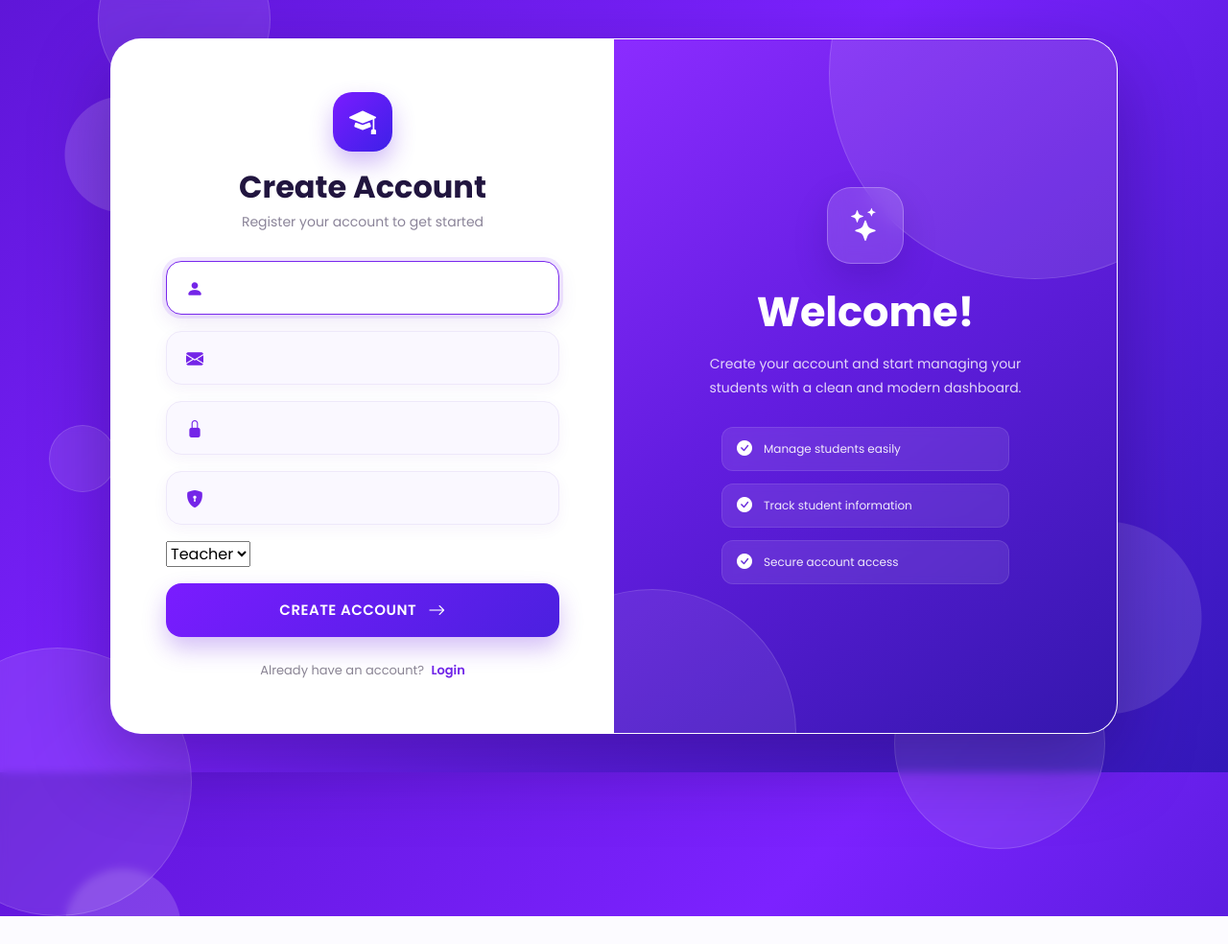
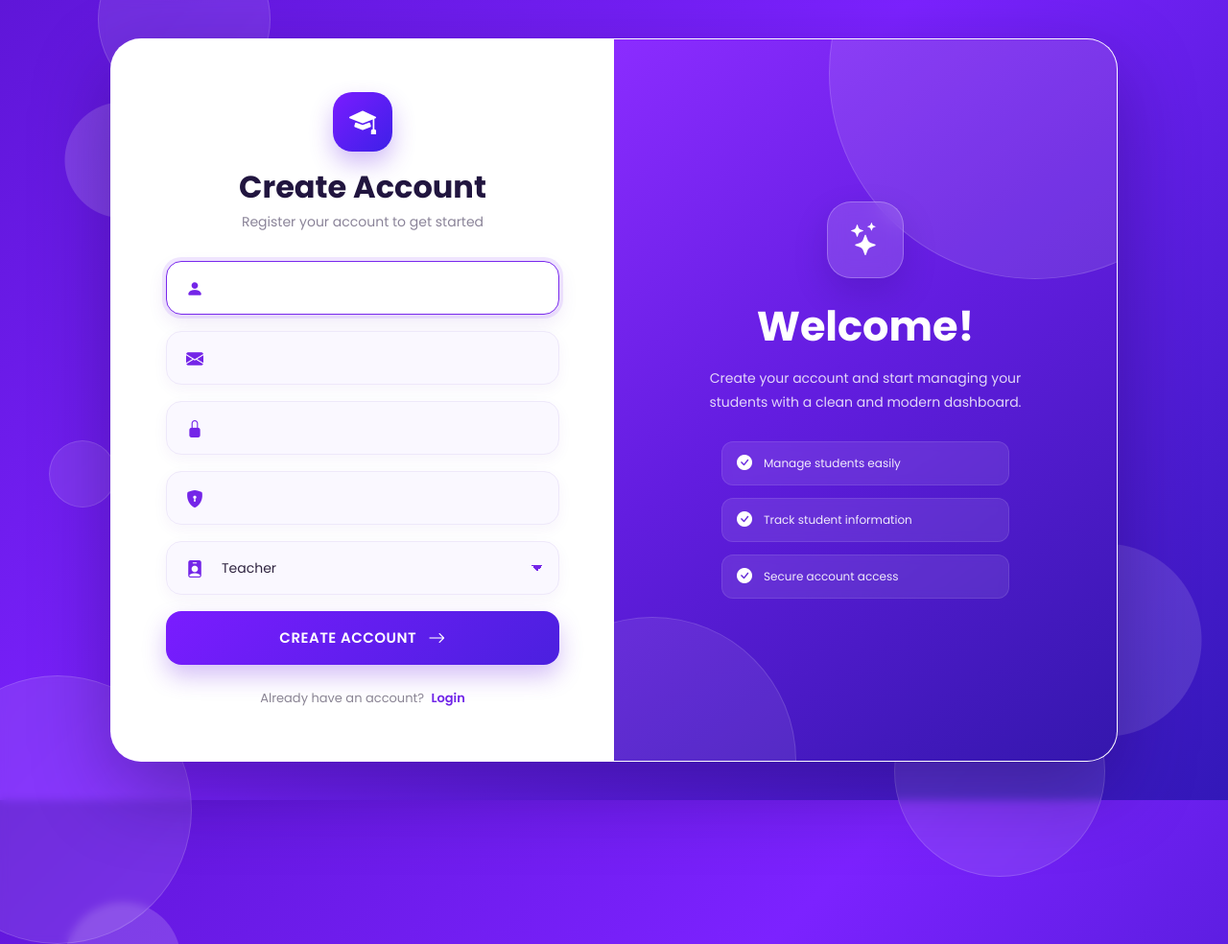
Before and after one commit to hamzakhan44490-lgtm/Student-Management, a Django app: page /register/ in a window 1280 px wide. Shown: the whole page at 96% size. Before the commit the page ends 955 px from the top, so only its background shows below. Run offline with Django 5.2, Linux system fonts and the light colour scheme.

Commit message:
update template

```diff
--- a/static/student_app/css/register.css
+++ b/static/student_app/css/register.css
@@ -223,54 +223,45 @@ margin-bottom: 30px;
 }
 
 /* ================================
-INPUT
+INPUT + SELECT
 form_input.html remains SAME
 ================================ */
 
+
 .input-box {
     position: relative;
-
-
     margin-bottom: 17px;
-
-
 }
 
 .input-box i {
     position: absolute;
+    left: 21px;
+    top: 50%;
+    transform: translateY(-50%);
+    color: #7425e8;
+    font-size: 18px;
+    z-index: 2;
+    transition: .3s;
+}
 
 
-left: 21px;
-top: 50%;
+/* ================================
+   TEXT INPUTS
+================================ */
 
-transform: translateY(-50%);
+.input-box input,
+.input-box select {
 
-color: #7425e8;
-
-font-size: 18px;
-
-z-index: 2;
-
-transition: .3s;
-
-
-}
-
-.input-box input {
     width: 100%;
     height: 56px;
 
-
     border: 1px solid #eee8fa;
-
     outline: none;
-
     border-radius: 16px;
 
     padding: 0 20px 0 57px;
 
     background: #faf8ff;
-
     color: #302541;
 
     font-size: 14px;
@@ -278,30 +269,65 @@ font-size: 14px;
     box-shadow: 0 5px 15px rgba(90, 30, 180, .05);
 
     transition: all .3s ease;
+}
 
 
-}
+/* Placeholder */
 
 .input-box input::placeholder {
     color: #aaa3b5;
 }
 
-.input-box input:focus {
+
+/* ================================
+   SELECT
+================================ */
+
+.input-box select {
+    appearance: none;
+    -webkit-appearance: none;
+    -moz-appearance: none;
+
+    cursor: pointer;
+}
+
+
+/* ================================
+   FOCUS
+================================ */
+
+.input-box input:focus,
+.input-box select:focus {
+
     background: white;
-
 
     border-color: #7928ed;
 
     box-shadow:
         0 0 0 4px rgba(122, 28, 255, .10),
         0 8px 20px rgba(90, 30, 180, .10);
+}
 
 
+/* ================================
+   SELECT ARROW
+================================ */
+
+.input-box select {
+    background-image: linear-gradient(45deg, transparent 50%, #7425e8 50%),
+                      linear-gradient(135deg, #7425e8 50%, transparent 50%);
+
+    background-position:
+        calc(100% - 22px) 24px,
+        calc(100% - 16px) 24px;
+
+    background-size:
+        6px 6px,
+        6px 6px;
+
+    background-repeat: no-repeat;
 }
 
-.input-box input:focus + i {
-color: #5420d6;
-}
 
 /* ================================
 REGISTER BUTTON
--- a/templates/registration/register.html
+++ b/templates/registration/register.html
@@ -53,7 +53,7 @@
 
                 {% include "student_app/partials/form_input.html" with icon="bi bi-shield-lock-fill" field=form.password2 %}
 
-                {% include "student_app/partials/form_input.html" with icon="" field=form.role %}
+                {% include "student_app/partials/form_input.html" with icon="bi bi-person-badge-fill" field=form.role %}
 
                 <button type="submit" class="register-btn">
                     <span>CREATE ACCOUNT</span>
@@ -117,78 +117,3 @@
 
 </body>
 </html>
-
-
-{% comment %} {% load static %}
-<!DOCTYPE html>
-<html lang="en">
-<head>
-<meta charset="UTF-8">
-<meta name="viewport" content="width=device-width, initial-scale=1.0">
-
-<title>Register</title>
-
-<link href="https://cdn.jsdelivr.net/npm/bootstrap@5.3.3/dist/css/bootstrap.min.css" rel="stylesheet">
-<link href="https://cdn.jsdelivr.net/npm/bootstrap-icons@1.11.3/font/bootstrap-icons.min.css" rel="stylesheet">
-<link href="https://fonts.googleapis.com/css2?family=Poppins:wght@300;400;500;600;700&display=swap" rel="stylesheet">
-<link rel="stylesheet" href="{% static 'student_app/css/register.css' %}">
-
-
-</head>
-<body>
-
-<div class="register-box">
-
-    <div class="left">
-
-        <div class="form-area">
-
-            <h1>Create Account</h1>
-            <p>Register your account</p>
-
-            <form method="POST">
-
-                {% csrf_token %}
-
-                {% include "student_app/partials/form_input.html" with icon="bi bi-person-fill" field=form.username %}
-
-                {% include "student_app/partials/form_input.html" with icon="bi bi-envelope-fill" field=form.email %}
-
-                {% include "student_app/partials/form_input.html" with icon="bi bi-lock-fill" field=form.password1 %}
-
-                {% include "student_app/partials/form_input.html" with icon="bi bi-shield-lock-fill" field=form.password2 %}
-
-                <button type="submit" class="register-btn">
-                    REGISTER
-                </button>
-
-            </form>
-
-            <div class="bottom">
-                Already have an account?
-                <a href="{% url 'login' %}">Login</a>
-            </div>
-
-        </div>
-
-    </div>
-
-    <div class="right">
-
-        <div class="right-content">
-
-            <h1>Welcome!</h1>
-
-            <p>
-                Create your account and start managing your students
-                with a modern dashboard.
-            </p>
-
-        </div>
-
-    </div>
-
-</div>
-
-</body>
-</html>  {% endcomment %}
```
Also changed, not shown: static/student_app/css/student_list.css (line endings or trailing spaces). Lines whose indentation alone changed are shown as unchanged.
